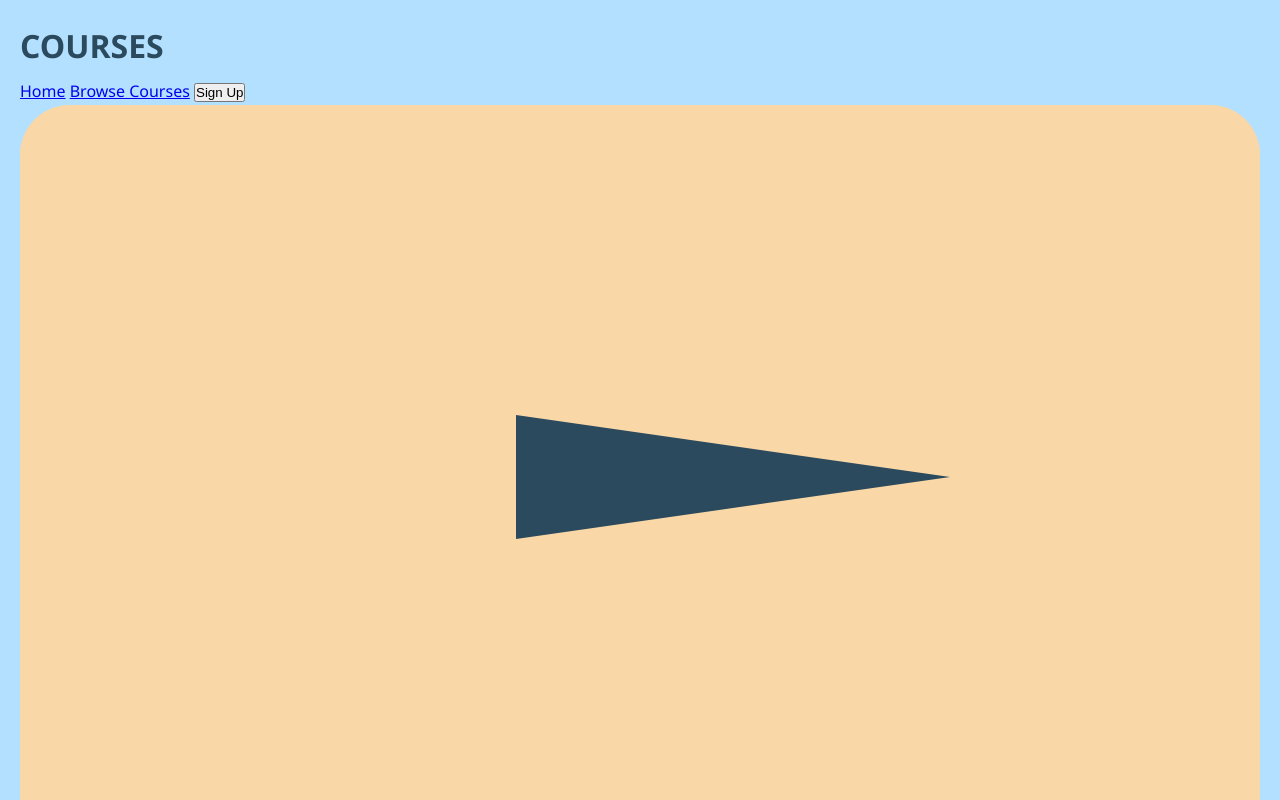
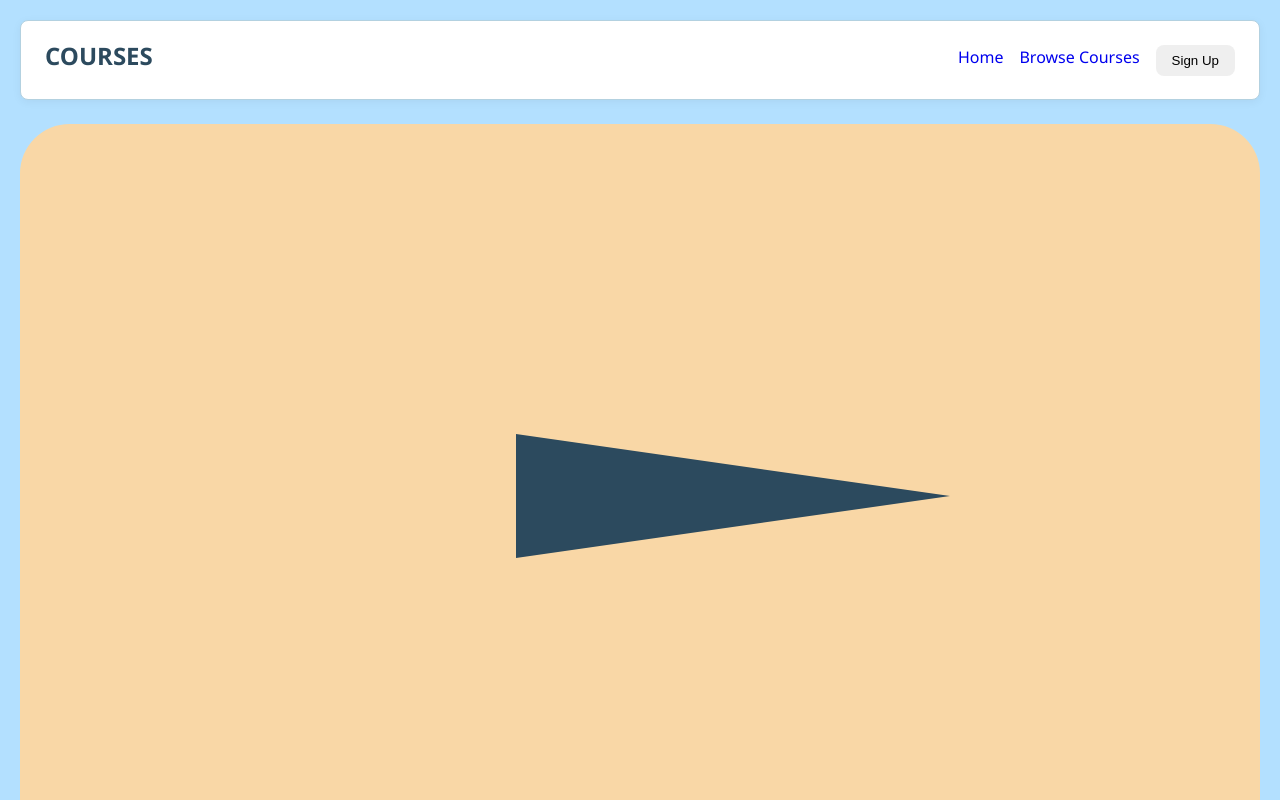
Before and after one commit to Zoz0chan/lesson-app-frontend, a plain HTML site: page course-detail.html in a window 1280 px wide. Shown: the top 800 px of the page. Drawn offline with nearby package versions, Linux system fonts and the light colour scheme; files that its build step writes are made by us from their sources.

Commit message:
Update main.css

```diff
--- a/main.css
+++ b/main.css
@@ -33,3 +33,55 @@ h1, h2, h3, h4 {
   font-weight: 600;
   margin-bottom: var(--spacing-sm);
 }
+
+p {
+  margin-bottom: var(--spacing-md);
+}
+/* ===== LAYOUT CONTAINERS ===== */
+.container {
+  max-width: 1200px;
+  margin: 0 auto;
+}
+.section {
+  padding: var(--spacing-xl) 0;
+}
+
+/* ===== NAVIGATION BAR ===== */
+.top-nav {
+  background-color: var(--white);
+  border: 1px solid var(--border-color);
+  border-radius: var(--radius);
+  margin-bottom: var(--spacing-lg);
+  box-shadow: var(--shadow);
+}
+.nav-container {
+  display: flex;
+  justify-content: space-between;
+  align-items: center;
+  padding: var(--spacing-md) var(--spacing-lg);
+}
+.logo {
+  font-size: 1.5rem;
+  font-weight: 700;
+  color: var(--primary-color);
+}
+.nav-links {
+  display: flex;
+  gap: var(--spacing-md);
+}
+
+.nav-links a,
+.nav-links button {
+  text-decoration: none;
+  font-weight: 500;
+}
+/* ===== BUTTONS ===== */
+.btn-primary,
+.btn-secondary {
+  padding: 8px 16px;
+  border-radius: var(--radius);
+  border: none;
+  cursor: pointer;
+  font-weight: 500;
+  transition: all 0.2s ease;
+}
```
